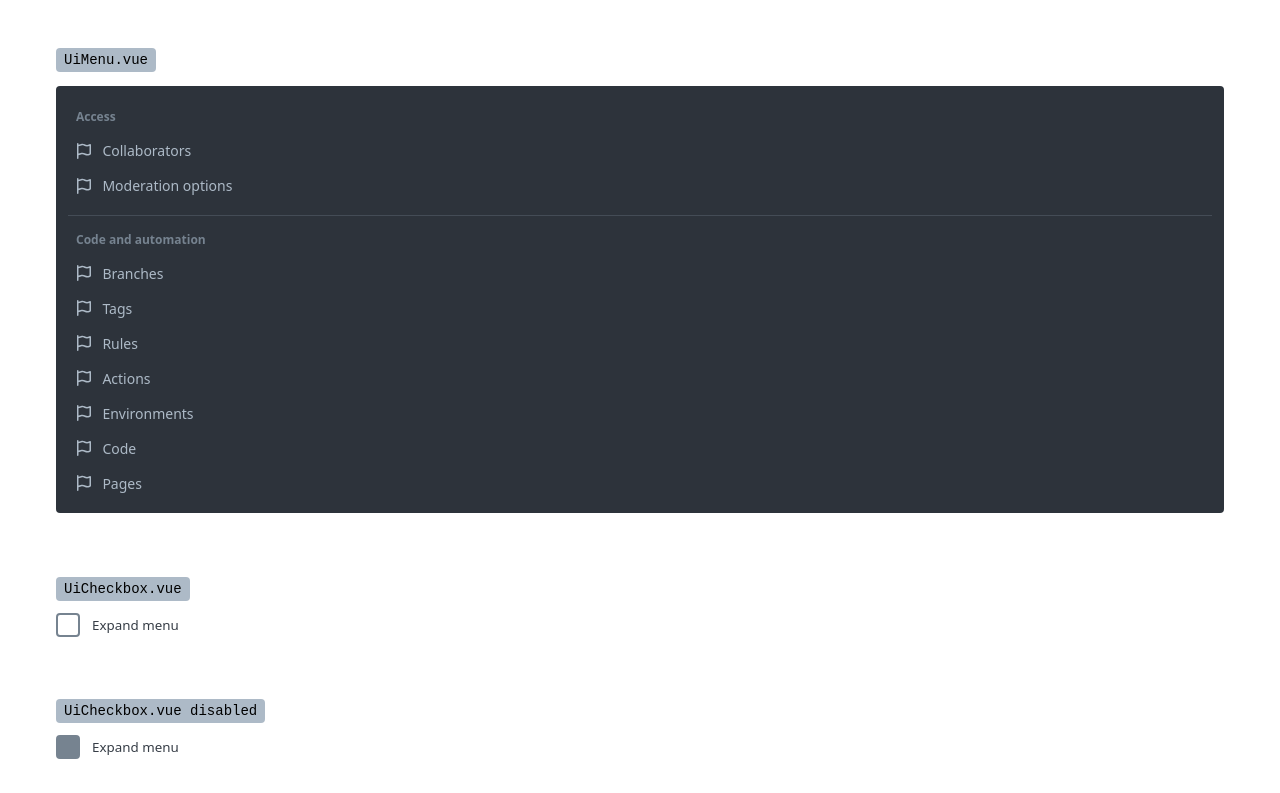
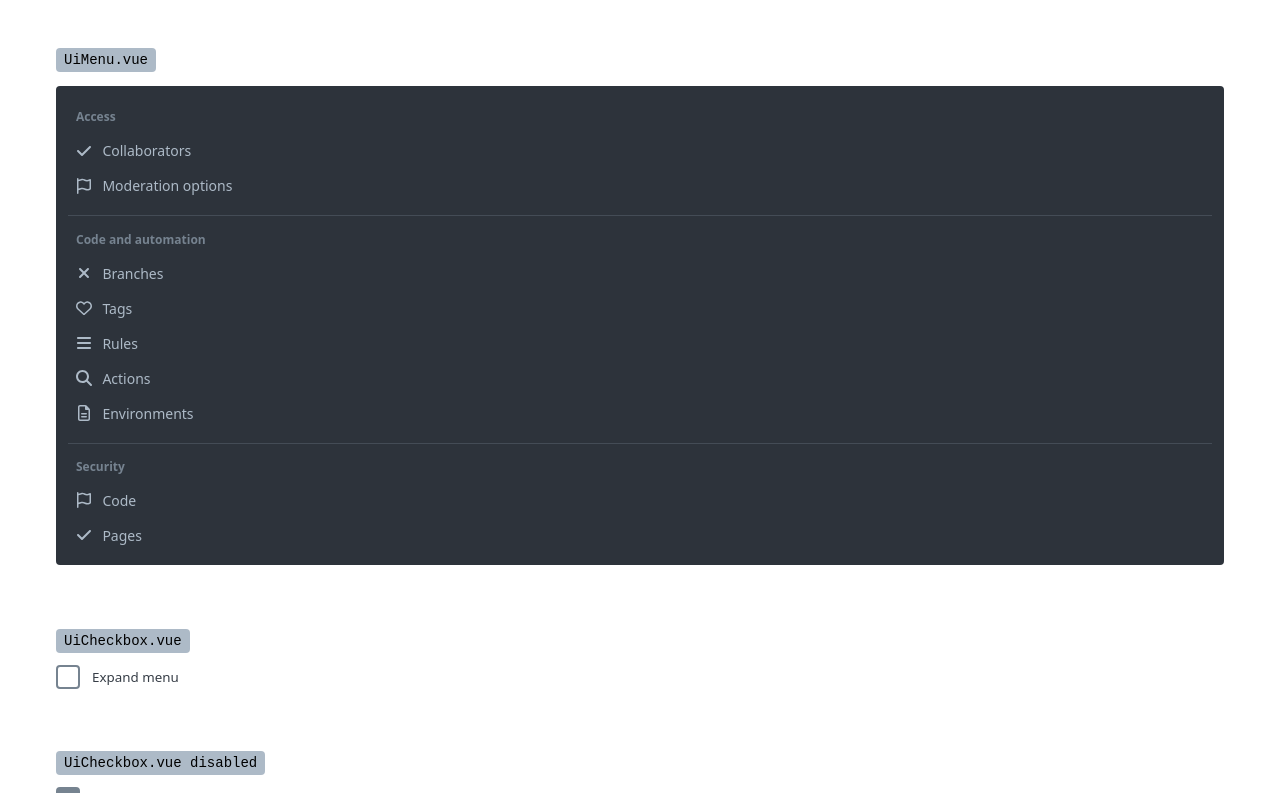
Before and after one commit to KamilBartczak03/component-library, a Vue app: page / in a window 1280 px wide. Shown: the top 793 px of the page. Built offline with nearby package versions, Linux system fonts and the light colour scheme.

Commit message:
Add configuration option to UiMenu

```diff
--- a/src/components/Menu/UiMenu.vue
+++ b/src/components/Menu/UiMenu.vue
@@ -1,33 +1,8 @@
 <script lang="ts" setup>
 import { RouterLink } from 'vue-router'
+import type { MenuConfig, MenuLinkRecord, MenuBaseRecord } from './types'
 
-const config = [
-  { type: 'title', text: 'Access' },
-  { icon: 'flag', type: 'link', link: '/', text: 'Collaborators' },
-  { icon: 'flag', type: 'link', link: '/', text: 'Moderation options' },
-  { type: 'title', text: 'Code and automation' },
-  { icon: 'flag', type: 'link', link: '/', text: 'Branches' },
-  { icon: 'flag', type: 'link', link: '/', text: 'Tags' },
-  { icon: 'flag', type: 'link', link: '/', text: 'Rules' },
-  { icon: 'flag', type: 'link', link: '/', text: 'Actions' },
-  { icon: 'flag', type: 'link', link: '/', text: 'Environments' },
-  { icon: 'flag', type: 'link', link: '/', text: 'Code' },
-  { icon: 'flag', type: 'link', link: '/', text: 'Pages' }
-] as MenuConfig
-
-interface MenuBaseRecord {
-  type: string
-  text: string
-  icon?: string
-}
-interface MenuLinkRecord extends MenuBaseRecord {
-  type: 'link'
-  link: string
-}
-interface MenuTitleRecord extends MenuBaseRecord {
-  type: 'title'
-}
-type MenuConfig = (MenuTitleRecord | MenuLinkRecord)[]
+const props = defineProps<{ config: MenuConfig }>()
 
 const recordToLink = (r: MenuLinkRecord) => ({
   component: RouterLink,
@@ -58,7 +33,7 @@ function createComponents(config: MenuConfig) {
 
 <template>
   <nav class="ui-menu">
-    <component v-for="option in createComponents(config)" :is="option.component" v-bind="option.props">
+    <component v-for="option in createComponents(props.config)" :is="option.component" v-bind="option.props">
       <UiIcon v-if="option.icon" :icon="option.icon" class="ui-menu__element-icon" />
       {{ option.text }}
     </component>
--- /dev/null
+++ b/src/components/Menu/types.ts
@@ -0,0 +1,16 @@
+export interface MenuBaseRecord {
+  type: string
+  text: string
+  icon?: string
+}
+
+export interface MenuLinkRecord extends MenuBaseRecord {
+  type: 'link'
+  link: string
+}
+
+export interface MenuTitleRecord extends MenuBaseRecord {
+  type: 'title'
+}
+
+export type MenuConfig = (MenuTitleRecord | MenuLinkRecord)[]
--- a/src/sandbox/App.vue
+++ b/src/sandbox/App.vue
@@ -1,5 +1,7 @@
 <script setup lang="ts">
 import { ref } from 'vue'
+import UiMenuZ from '../components/Menu/UiMenu.vue'
+import { MenuConfig } from '../components/Menu/types'
 
 const modelString = ref('')
 const expandedNav = ref(false)
@@ -7,13 +9,27 @@ const sidebarItems = [
   { icon: 'flag', text: 'feature flag', href: 'https://google.com' },
   { icon: 'heart', text: 'saved', href: 'https://google.com' }
 ]
+const config = [
+  { type: 'title', text: 'Access' },
+  { icon: 'check', type: 'link', link: '/', text: 'Collaborators' },
+  { icon: 'flag', type: 'link', link: '/', text: 'Moderation options' },
+  { type: 'title', text: 'Code and automation' },
+  { icon: 'close', type: 'link', link: '/', text: 'Branches' },
+  { icon: 'heart', type: 'link', link: '/', text: 'Tags' },
+  { icon: 'menu', type: 'link', link: '/', text: 'Rules' },
+  { icon: 'search', type: 'link', link: '/', text: 'Actions' },
+  { icon: 'text-document', type: 'link', link: '/', text: 'Environments' },
+  { type: 'title', text: 'Security' },
+  { icon: 'flag', type: 'link', link: '/', text: 'Code' },
+  { icon: 'check', type: 'link', link: '/', text: 'Pages' }
+] as MenuConfig
 </script>
 
 <template>
   <main class="display">
     <section>
       <pre>UiMenu.vue</pre>
-      <UiMenu />
+      <UiMenuZ :config="config" />
     </section>
     <section>
       <pre>UiCheckbox.vue</pre>
```
